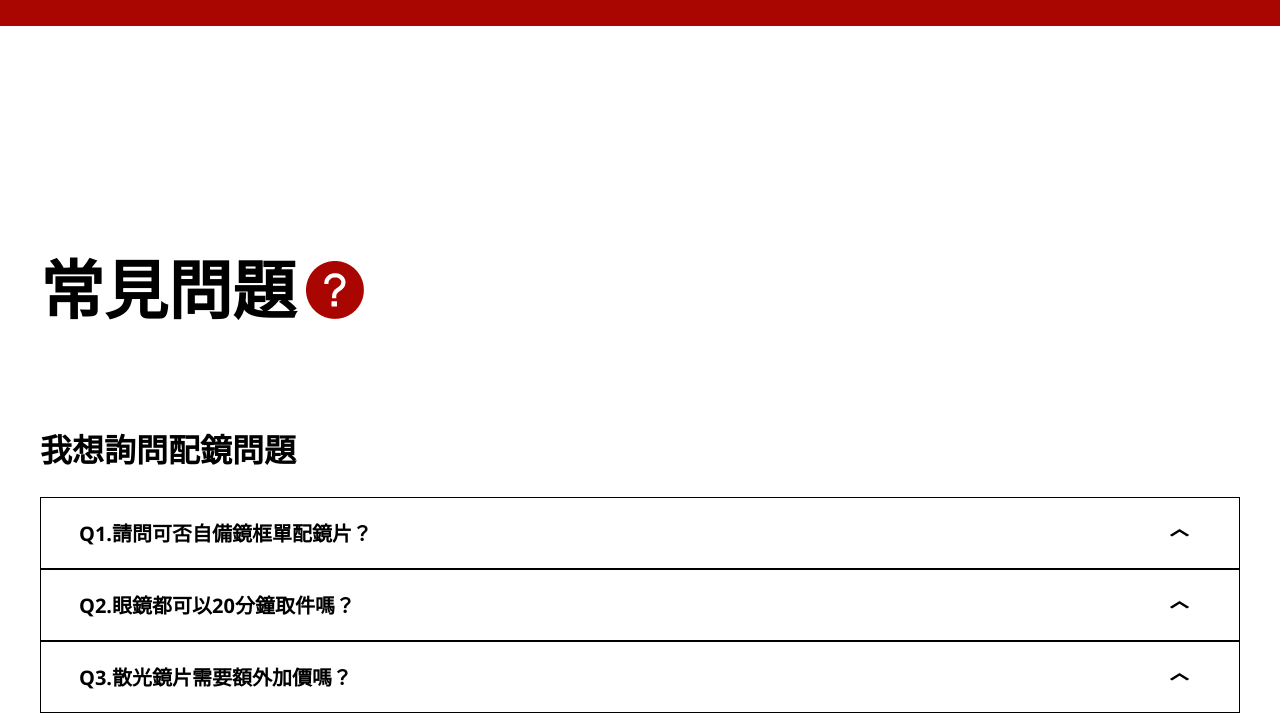
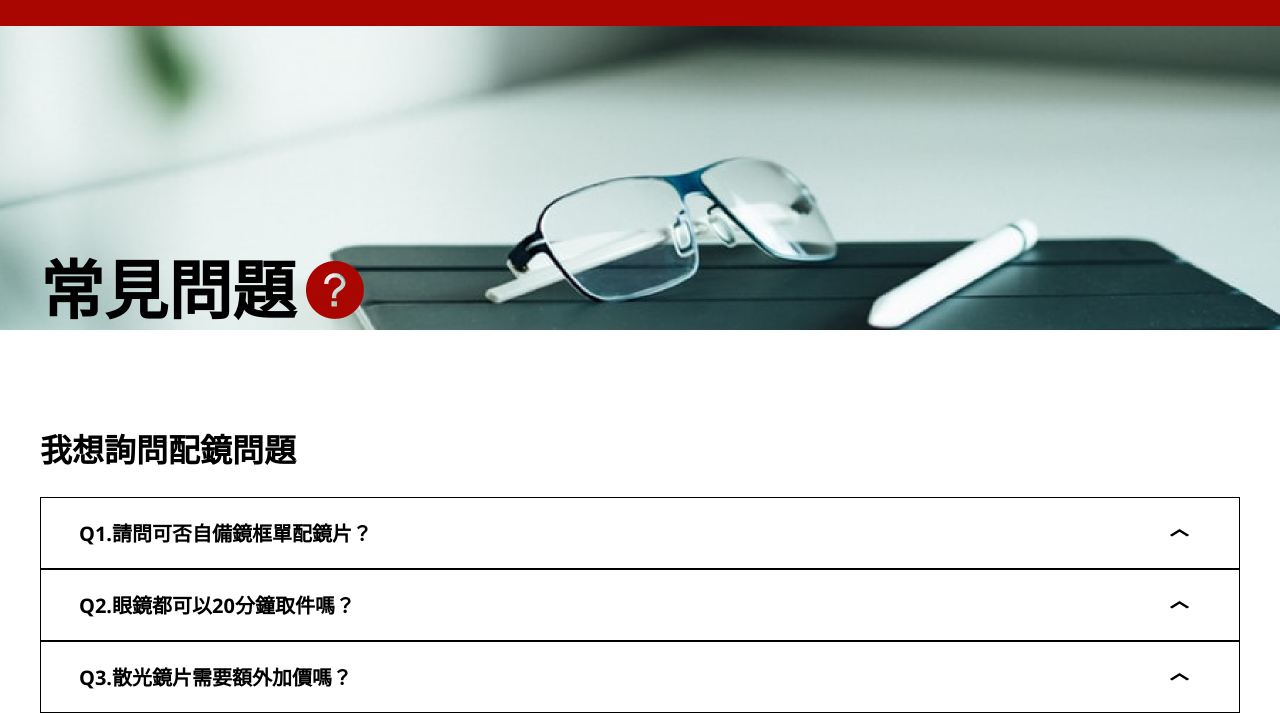
Before and after one commit to Joe-HsIeh1990/week3, a plain HTML site: page problem.html in a window 1280 px wide. Shown: the part 82-795 px from the top of the page. Drawn offline with nearby package versions, Linux system fonts and the light colour scheme; files that its build step writes are made by us from their sources; the site is published under a folder, as on GitHub Pages, so addresses that start at the root find nothing.

Commit message:
Update _pages.scss
修改路徑

```diff
--- a/scss/_pages.scss
+++ b/scss/_pages.scss
@@ -1,6 +1,6 @@
 .header {
     height: 304px;
-    background: url("/images/72@2x.png") center center no-repeat;
+    background: url("../images/72@2x.png") center center no-repeat;
     background-size: cover;
     &-container {
         height: 100%;
```
